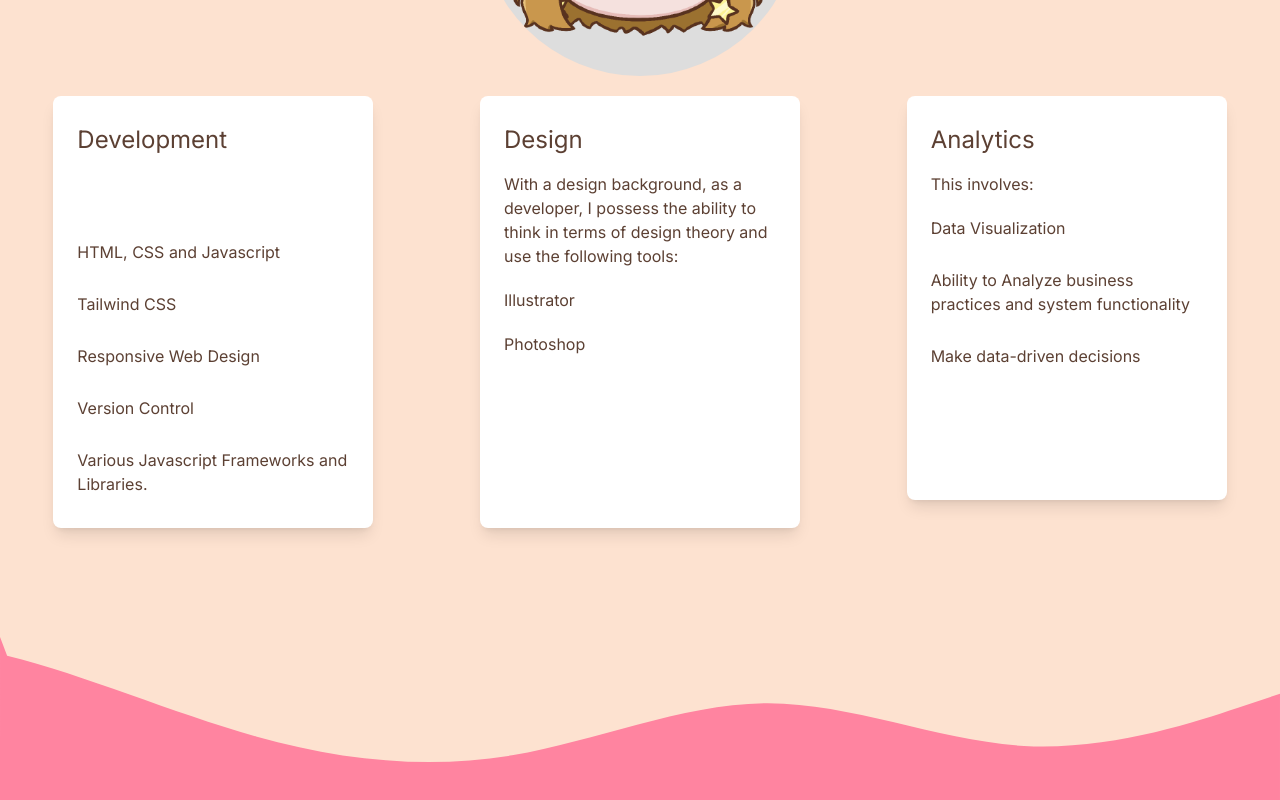
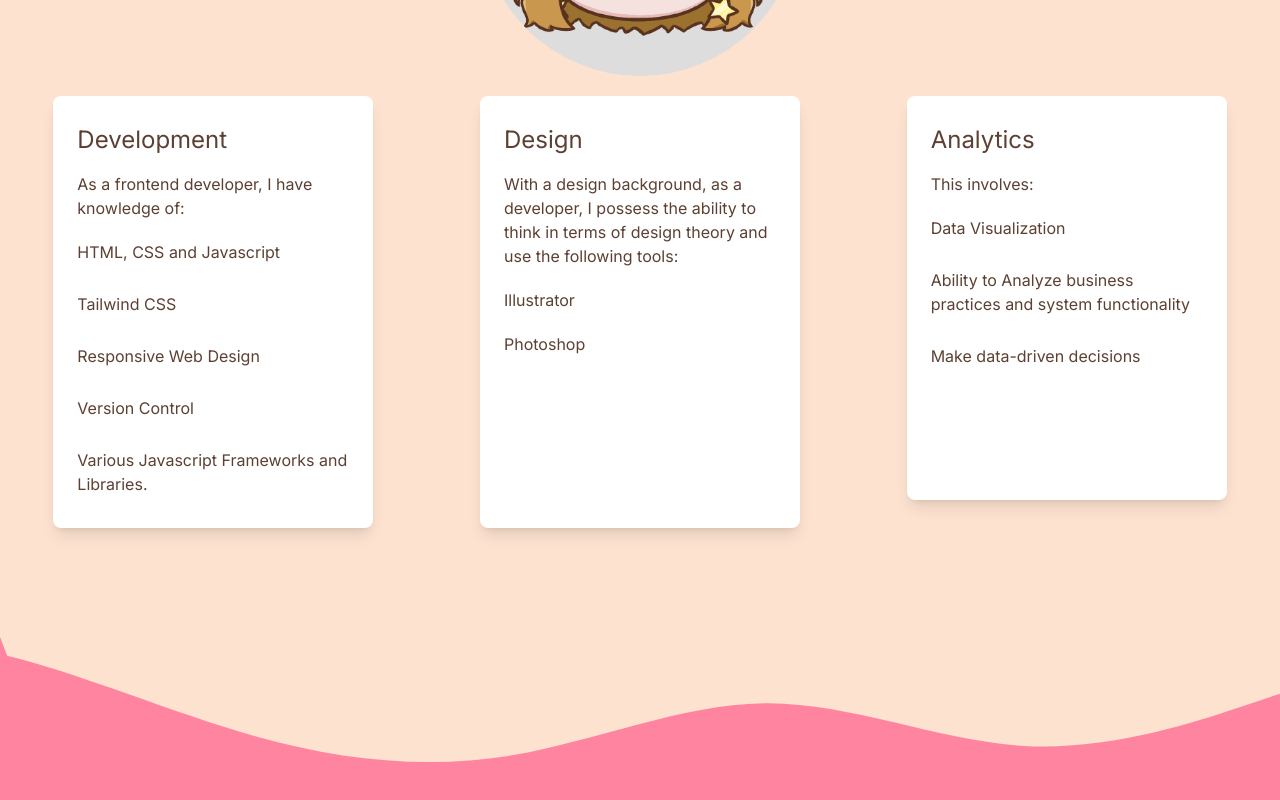
Before and after one commit to Efury1/myportfolio, a Next.js app: page / in a window 1280 px wide. Shown: the part 916-1716 px from the top of the page. Built offline with nearby package versions, Linux system fonts and the light colour scheme.

Commit message:
Change styling

```diff
--- a/components/ImageViewer.tsx
+++ b/components/ImageViewer.tsx
@@ -25,7 +25,7 @@ const ImageViewer: React.FC<ImageViewerProps> = ({
           height={300}
           className="image py-2"
         />
-        <div className="group block max-w-xs mx-auto rounded-lg p-7 bg-white ring-1 ring-slate-900/5 shadow-lg space-y-3 pd-5 my-5 text-brown">
+        <div className="description-container group block max-w-xs mx-auto rounded-lg p-7 bg-cream shadow-lg space-y-3 pd-5 my-5 text-brown">
           <p className="description">{description}</p>
         </div>
         <button
--- a/src/app/page.tsx
+++ b/src/app/page.tsx
@@ -81,7 +81,7 @@ export default function Home() {
         <div className="columns-1 md:columns-1 grid grid-cols-1 sm:grid-cols-3">
           <div className="group block max-w-xs mx-auto rounded-lg p-6 bg-white shadow-lg space-y-3 pd-5 my-5">
             <h3 className="text-2xl py-1 text-brown">Development</h3>
-            <p className="text-white">As a frontend developer, I have knowledge of: </p>
+            <p className="text-brown">As a frontend developer, I have knowledge of: </p>
             <h4 className="py-2 text-brown">HTML, CSS and Javascript</h4>
             <h4 className="py-2 text-brown">Tailwind CSS</h4>
             <h4 className="py-2 text-brown">Responsive Web Design</h4>
```
